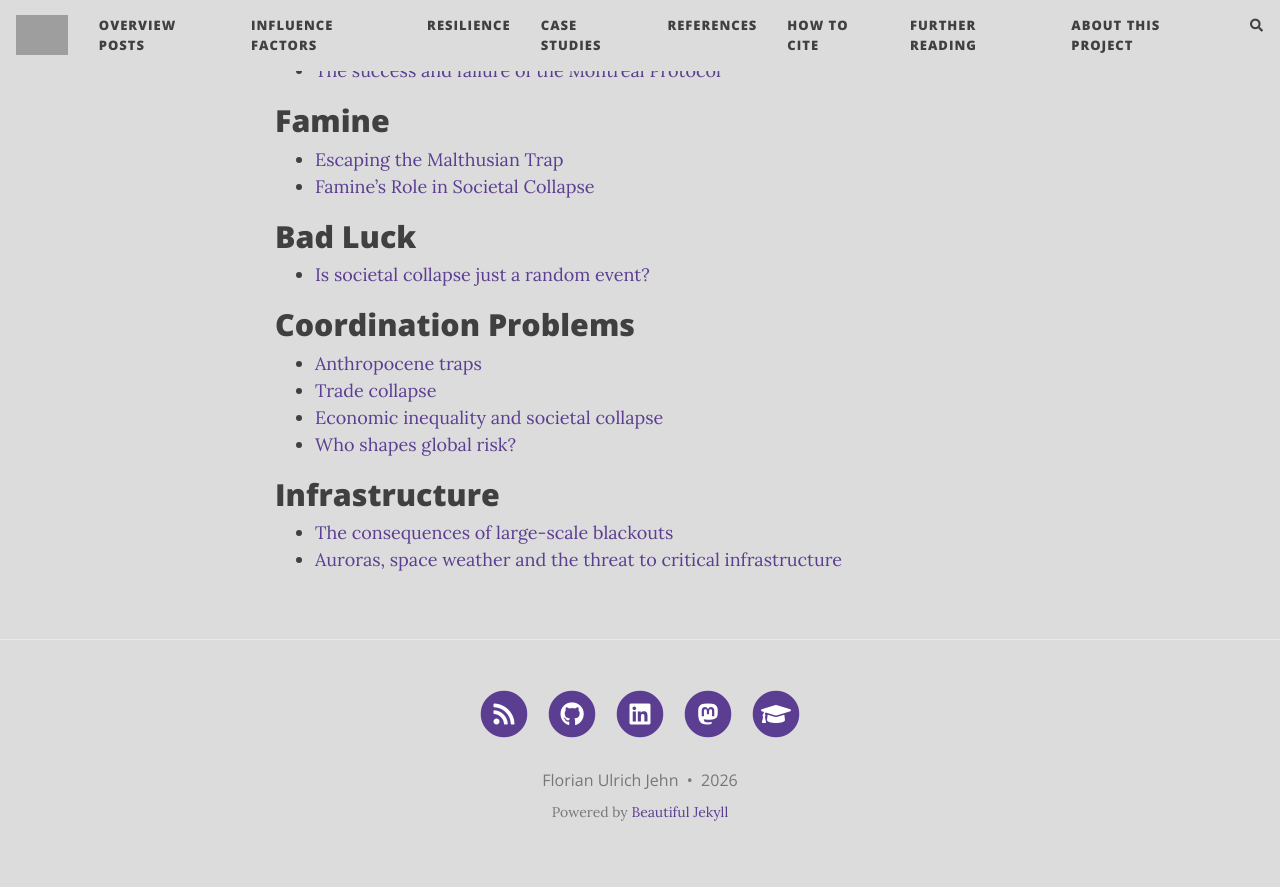
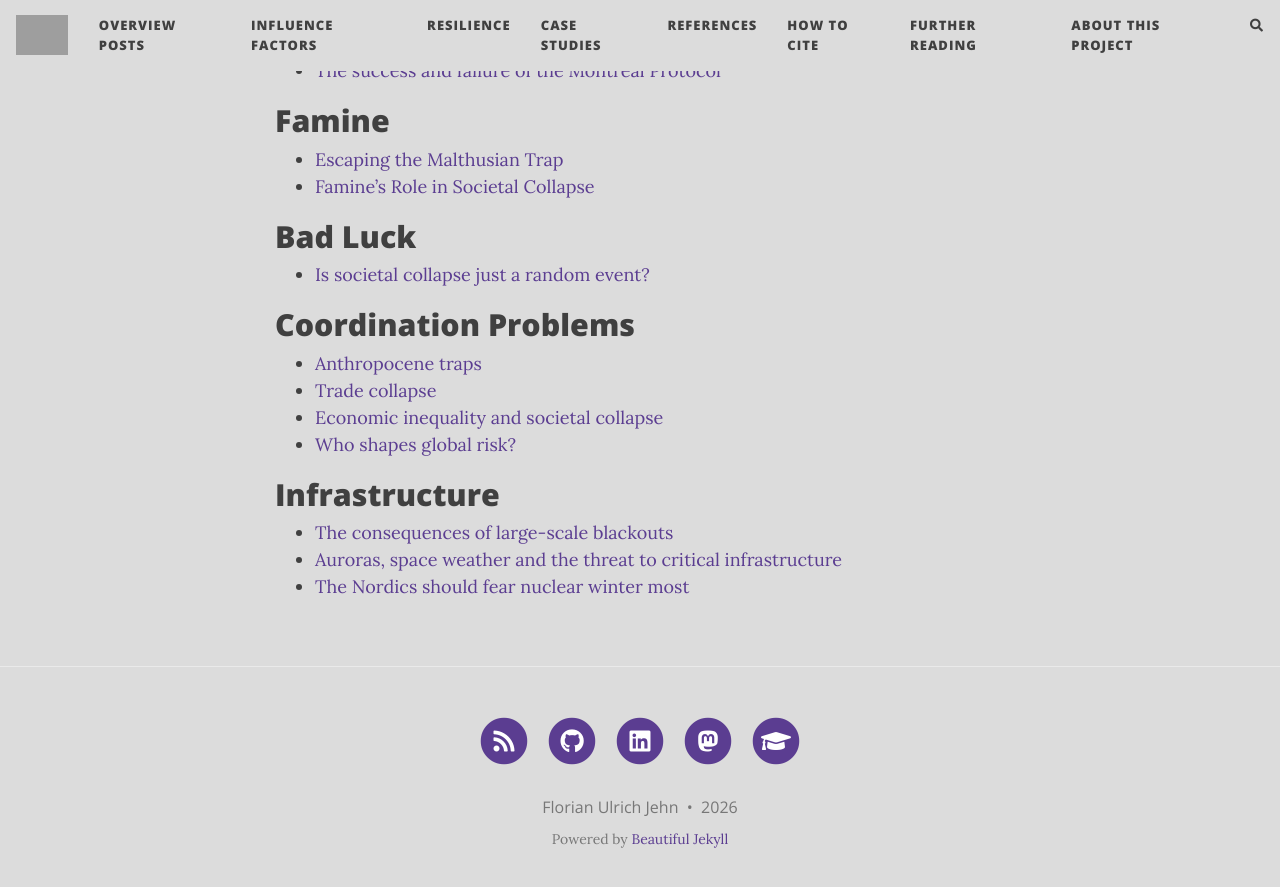
Before and after one commit to florianjehn/Societal_Collapse, a Jekyll site: the page built from factors.md, in a window 1280 px wide and 900 px high, scrolled down 560 px. Shown: the top 887 px of the window. Built offline with Jekyll 4.4.1, drawn with Linux system fonts in a browser that asks for light colours; nearby versions of some CDN libraries; comment, search, counter and statistics services are not loaded; grey boxes are pictures that could not be loaded.

Commit message:
Update factors.md

```diff
--- a/factors.md
+++ b/factors.md
@@ -29,3 +29,4 @@ The issue of societal collapse is a complex and multi-dimensional problem, often
 # Infrastructure
 * [The consequences of large-scale blackouts](https://florianjehn.github.io/Societal_Collapse/2024-09-29-blackout/)
 * [Auroras, space weather and the threat to critical infrastructure](https://florianjehn.github.io/Societal_Collapse/2025-10-26-geomagnetic/)
+* [The Nordics should fear nuclear winter most](https://florianjehn.github.io/Societal_Collapse/2026-10-29-northern_winter/)
```
